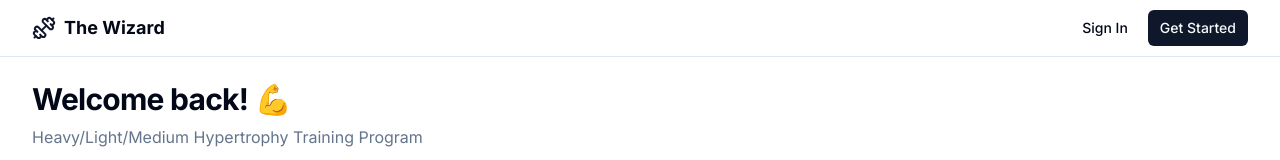
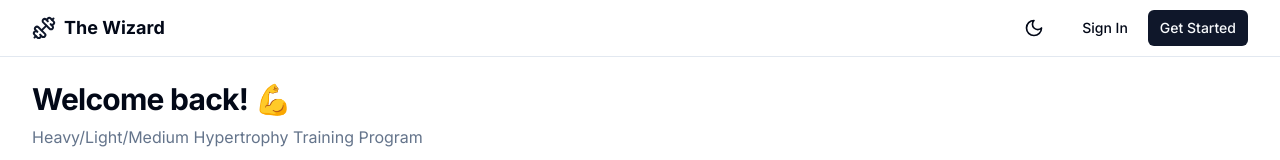
Before and after one commit to john-omargirado/workout, a Next.js app: page / in a window 1280 px wide. Shown: the top 160 px of the page. Built offline with nearby package versions, Linux system fonts and the light colour scheme; no server answers.

Commit message:
Add dark mode support with toggle

```diff
--- a/src/app/layout.tsx
+++ b/src/app/layout.tsx
@@ -17,7 +17,7 @@ export default function RootLayout({
     children: React.ReactNode
 }) {
     return (
-        <html lang="en">
+        <html lang="en" suppressHydrationWarning>
             <body className={inter.className}>
                 <Providers>
                     <div className="min-h-screen flex flex-col">
--- /dev/null
+++ b/src/components/dark-mode-toggle.tsx
@@ -0,0 +1,41 @@
+"use client"
+
+import { useEffect, useState } from "react"
+import { Moon, Sun } from "lucide-react"
+import { Button } from "@/components/ui/button"
+
+export function DarkModeToggle() {
+  const [isDark, setIsDark] = useState(false)
+
+  useEffect(() => {
+    // On mount, check localStorage or system preference
+    const saved = localStorage.getItem("theme")
+    if (saved === "dark" || (!saved && window.matchMedia("(prefers-color-scheme: dark)").matches)) {
+      document.documentElement.classList.add("dark")
+      setIsDark(true)
+    } else {
+      document.documentElement.classList.remove("dark")
+      setIsDark(false)
+    }
+  }, [])
+
+  const toggle = () => {
+    setIsDark((d) => {
+      const next = !d
+      if (next) {
+        document.documentElement.classList.add("dark")
+        localStorage.setItem("theme", "dark")
+      } else {
+        document.documentElement.classList.remove("dark")
+        localStorage.setItem("theme", "light")
+      }
+      return next
+    })
+  }
+
+  return (
+    <Button variant="ghost" size="icon" aria-label="Toggle dark mode" onClick={toggle}>
+      {isDark ? <Sun className="h-5 w-5" /> : <Moon className="h-5 w-5" />}
+    </Button>
+  )
+}
--- a/src/components/navbar.tsx
+++ b/src/components/navbar.tsx
@@ -3,7 +3,9 @@
 import Link from 'next/link'
 import { useSession, signOut } from 'next-auth/react'
 import { Dumbbell, Home, BookOpen, Settings, Calendar, LogOut, User } from 'lucide-react'
+
 import { Button } from '@/components/ui/button'
+import { DarkModeToggle } from '@/components/dark-mode-toggle'
 
 export function Navbar() {
     const { data: session, status } = useSession()
@@ -17,8 +19,8 @@ export function Navbar() {
                 </Link>
 
                 <div className="flex flex-1 items-center justify-between space-x-2 md:justify-end">
+                    <div className="flex items-center gap-6">
                         {session ? (
-                        <>
                             <nav className="flex items-center gap-6 text-sm">
                                 <Link
                                     href="/"
@@ -49,7 +51,12 @@ export function Navbar() {
                                     <span className="hidden sm:inline">Settings</span>
                                 </Link>
                             </nav>
+                        ) : null}
+                    </div>
                     <div className="flex items-center gap-4 ml-4">
+                        <DarkModeToggle />
+                        {session ? (
+                            <>
                                 <div className="flex items-center gap-2 text-sm text-muted-foreground">
                                     <User className="h-4 w-4" />
                                     <span className="hidden sm:inline">{session.user?.name || session.user?.email}</span>
@@ -63,7 +70,6 @@ export function Navbar() {
                                     <LogOut className="h-4 w-4" />
                                     <span className="hidden sm:inline">Sign Out</span>
                                 </Button>
-                            </div>
                             </>
                         ) : (
                             <div className="flex items-center gap-2">
@@ -81,6 +87,7 @@ export function Navbar() {
                         )}
                     </div>
                 </div>
+            </div>
         </nav>
     )
 }
```
Lines whose indentation alone changed are shown as unchanged.
